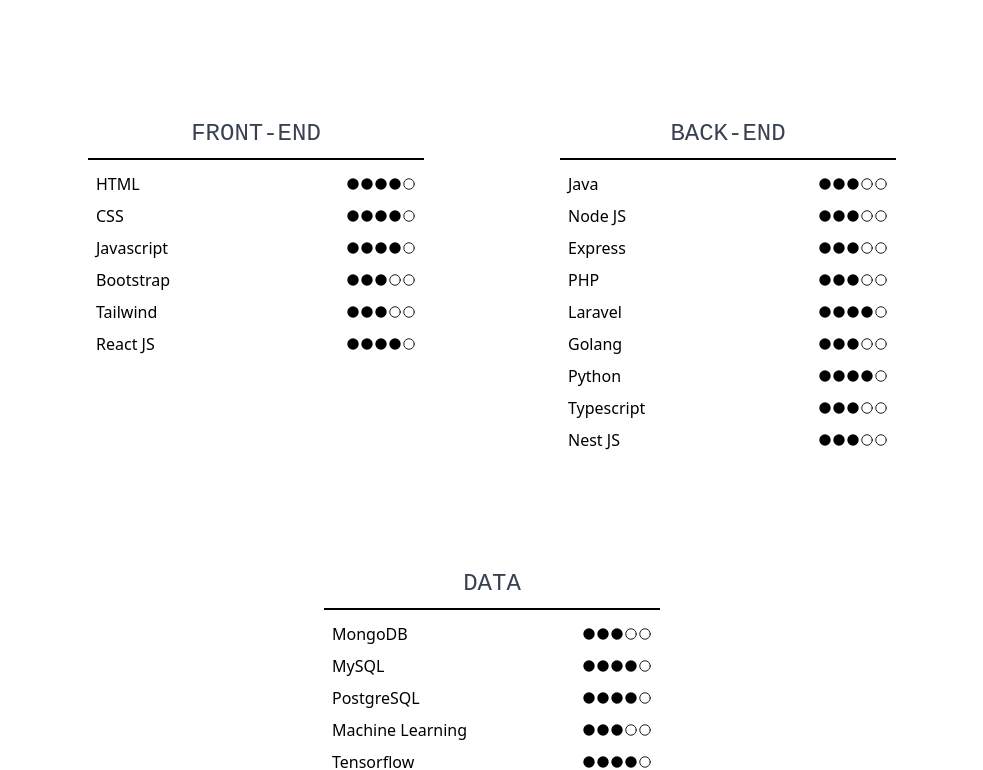
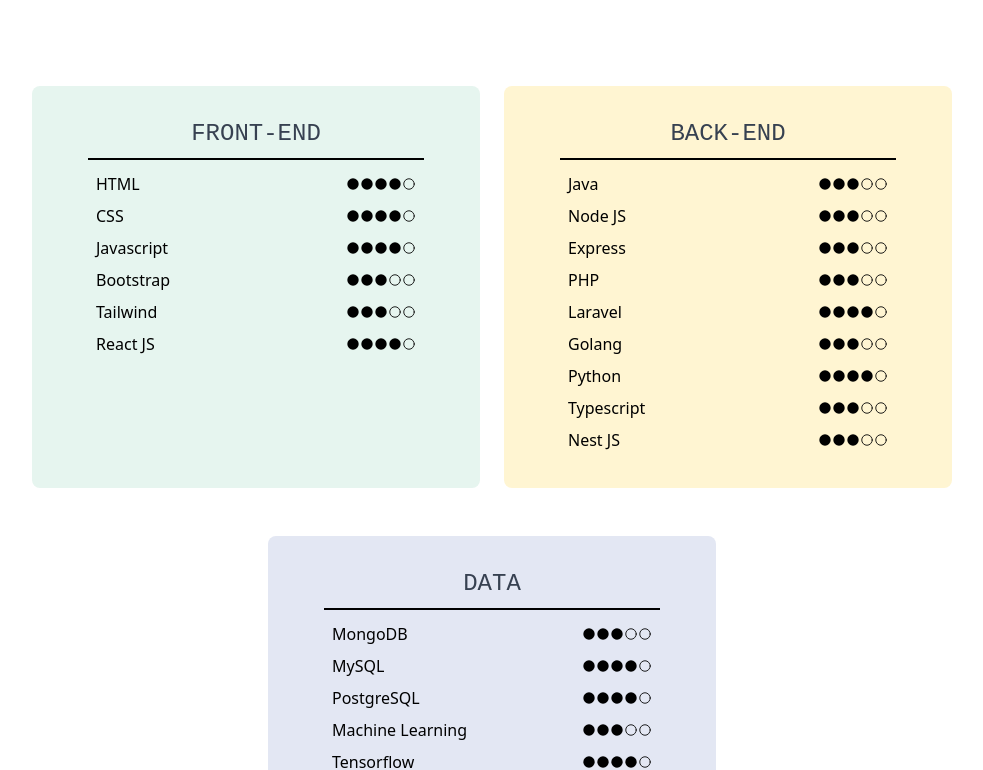
Before and after one commit to ppkgtmm/r, a React (Create React App) app: page / in a window 1280 px wide. Shown: the part 1016-1786 px from the top of the page, without its empty margins (148-1131 px from the left). Built offline with nearby package versions, Linux system fonts and the light colour scheme.

Commit message:
rename skill component

```diff
--- a/src/components/index.js
+++ b/src/components/index.js
@@ -1,5 +1,5 @@
 import BackgroundCard from "./background";
-import Skills from "./skills/Index";
+import Skills from "./skills/Skills";
 import Contact from "./Contact";
 import MainCard from "./MainCard";
 
--- a/src/components/skills/Index.js
+++ b/src/components/skills/Skills.js
@@ -6,10 +6,9 @@ import Score from "./Score";
 export default function Skills(props) {
   const skillClassName =
     "capitalize sm:w-9/12 md:max-w-md lg:max-w-md xl:w-9/12 max-w-lg font-light rounded-lg mx-auto md:mx-3 lg-mx-7 mt-5 md:mt-12 md:mb-0 p-8 px-14 main";
-  const backgroundColor = get(props, "info.bg", "white");
-  const bgClass = concat(["bg", backgroundColor], "-");
+  const backgroundColor = get(props, "info.bg", "bg-white");
   return !props.info ? null : (
-    <div className={concat([skillClassName, bgClass])}>
+    <div className={concat([skillClassName, backgroundColor])}>
       <h2 className="uppercase text-xl xl:text-2xl overflow-ellipsis overflow-hidden text-gray-700 text-center">
         {" "}
         {get(props, "info.heading", "")}
--- a/src/constants/constant.ts
+++ b/src/constants/constant.ts
@@ -53,7 +53,7 @@ export const experience: constantObject[] = [
 export const skillsData: skills[] = [
   {
     heading: "front-end",
-    bg: "mgreen",
+    bg: "bg-mgreen",
     skills: [
       ["HTML", 4],
       ["CSS", 4],
@@ -65,7 +65,7 @@ export const skillsData: skills[] = [
   },
   {
     heading: "back-end",
-    bg: "yellow",
+    bg: "bg-yellow",
     skills: [
       ["Java", 3],
       ["Node JS", 3],
@@ -80,7 +80,7 @@ export const skillsData: skills[] = [
   },
   {
     heading: "data",
-    bg: "bgrey",
+    bg: "bg-bgrey",
     skills: [
       ["MongoDB", 3],
       ["MySQL", 4],
```
